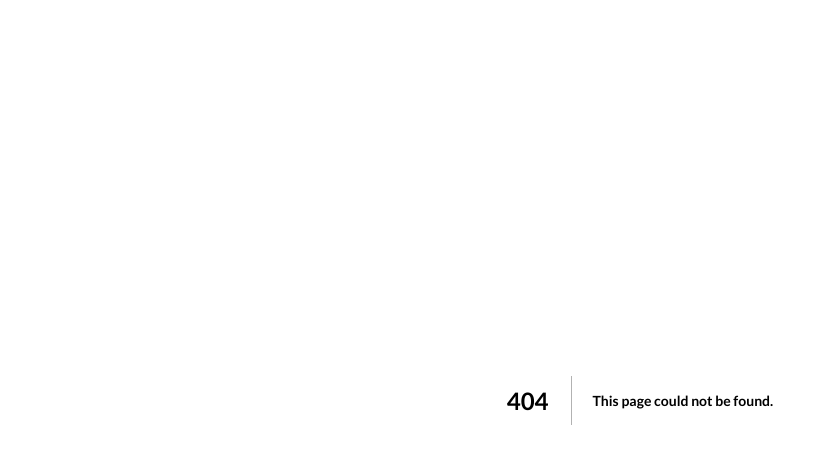
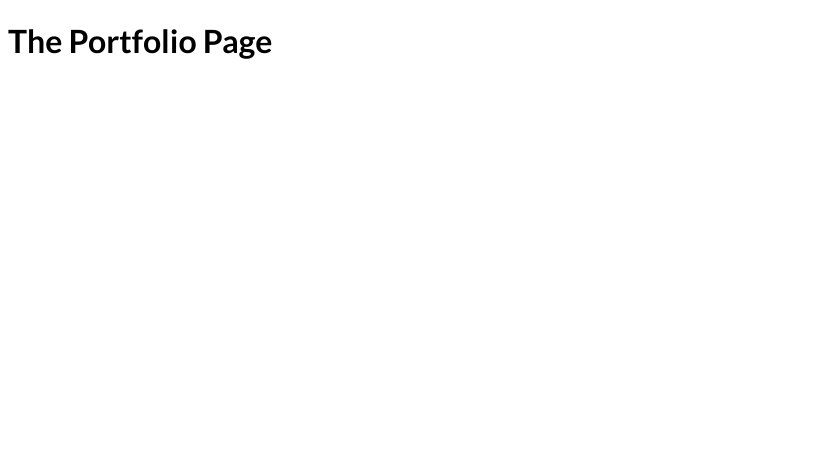
Before and after one commit to sweeptic/11---Pages---File-based-Routing, a Next.js app: page /portfolio in a window 1280 px wide. Before the commit this address had no page. Shown: the top 450 px of the page, without its empty margins (0-828 px from the left). Built offline with nearby package versions, Linux system fonts and the light colour scheme.

Commit message:
008 Working with Nested Paths & Routes

```diff
--- /dev/null
+++ b/pages/portfolio/index.js
@@ -0,0 +1,7 @@
+export default function PortfolioPage() {
+  return (
+    <div>
+      <h1>The Portfolio Page</h1>
+    </div>
+  );
+}
```
Also changed, not shown: pages/portfolio/list.js (added, +7 -0 lines).
